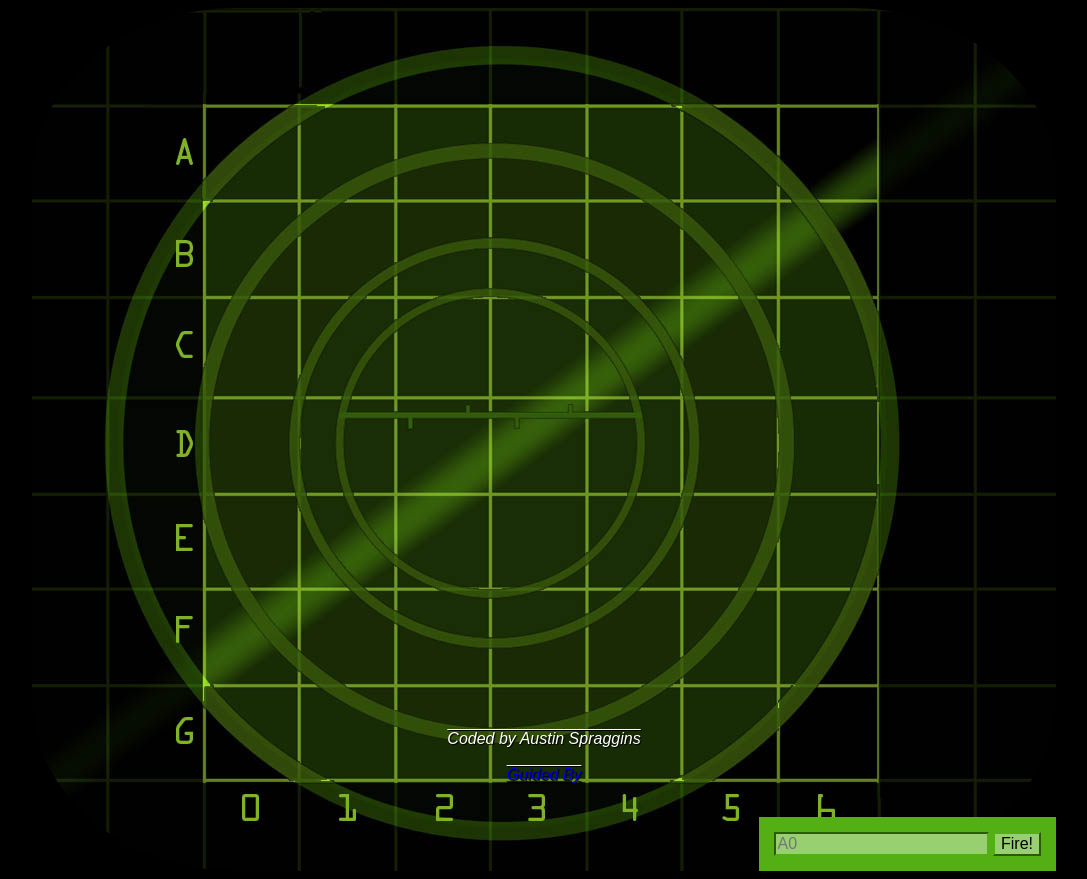
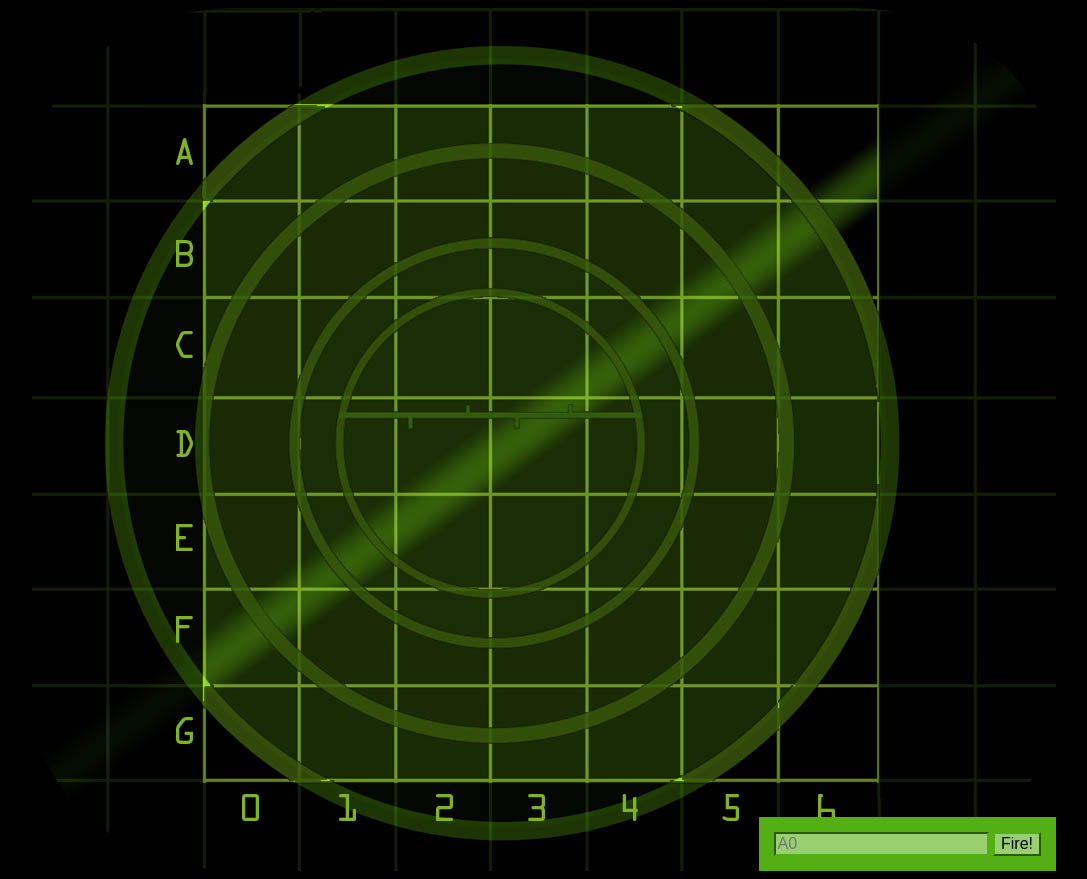
Before and after one commit to spragginsdesigns/Battleship-Game-JavaScript-IS30A-Final, a plain HTML site: page index.html in a window 1280 px wide. Shown: the whole page, without its empty margins (96-1183 px from the left). Drawn offline with Linux system fonts and the light colour scheme.

Commit message:
Update index.html

```diff
--- a/index.html
+++ b/index.html
@@ -94,18 +94,6 @@
 				font-size: 1em;
 			}
 
-			footer {
-				position: absolute;
-				right: 0;
-				bottom: 0;
-				left: 0;
-				padding: 1rem;
-				background-color: transparent;
-				text-align: center;
-				color: white;
-				font-style: italic;
-				text-decoration: overline;
-			}
 		</style>
 	</head>
 
@@ -183,12 +171,5 @@
 			</form>
 		</div>
 		<script src="battleship.js"></script>
-		<footer>
-			<a href="http://www.spragginsdesigns.com" target="_blank"></a>
-			Coded by Austin Spraggins<br /><br />
-			<a href="https://apprize.best/javascript/head/9.html" target="_blank"
-				>Guided By</a
-			>
-		</footer>
 	</body>
 </html>
```
